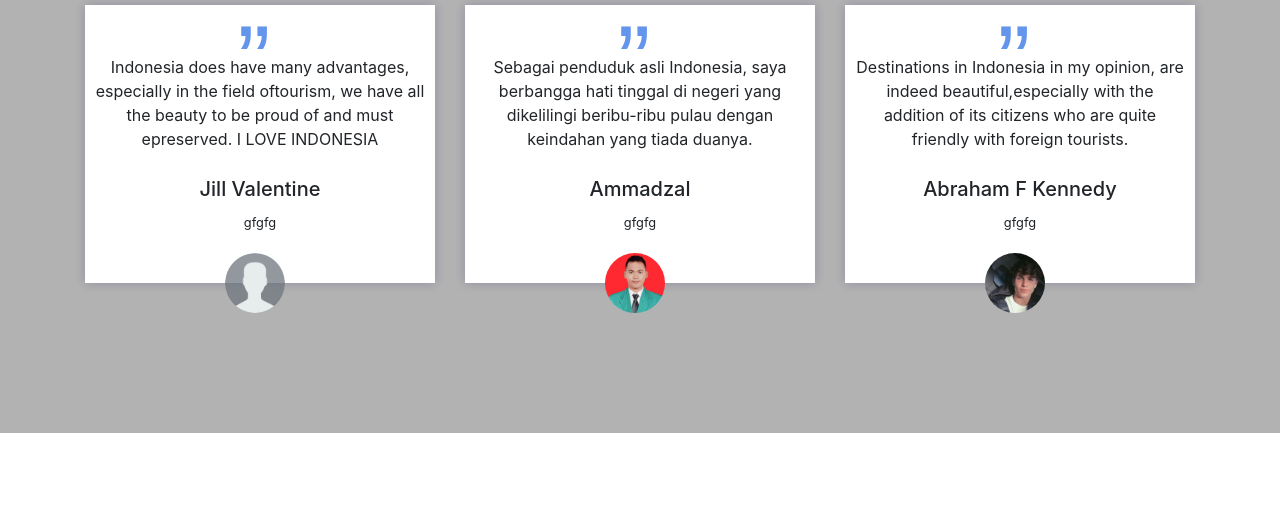
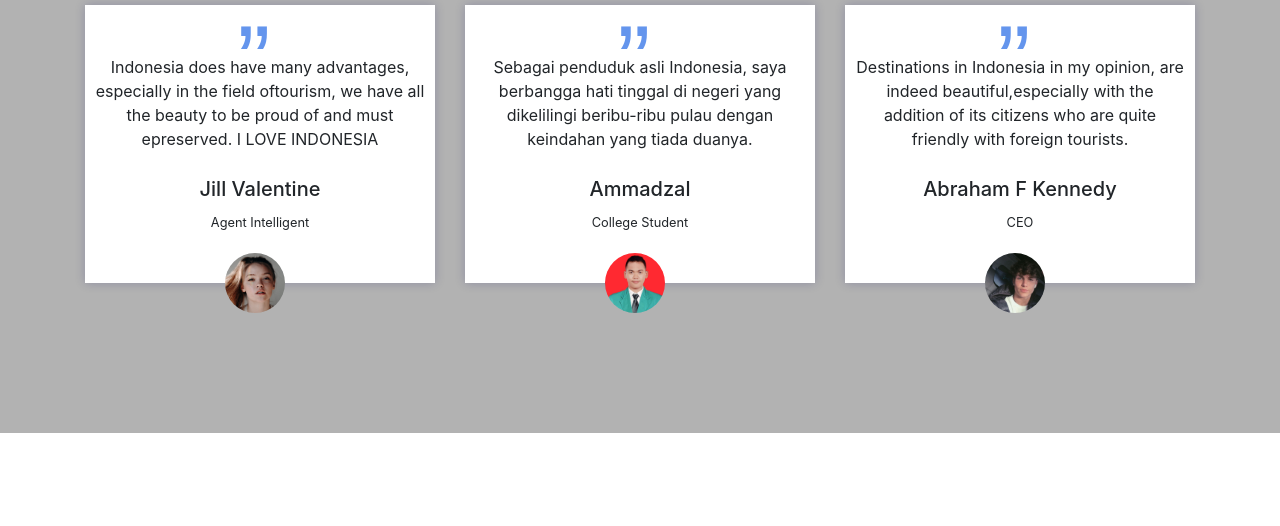
Before and after one commit to ahmadzal/web-pertama, a plain HTML site: page index.html in a window 1280 px wide. Shown: the part 1281-1807 px from the top of the page. Drawn offline with nearby package versions, Linux system fonts and the light colour scheme.

Commit message:
menambahkan teks

```diff
--- a/css/style.css
+++ b/css/style.css
@@ -165,6 +165,7 @@ h1 {
   width: 60px;
   height: 60px;
   border-radius: 50px;
+  object-fit: cover;
   position: relative;
   margin: -30px 0 20px 40%;
 }
--- a/js/index.js
+++ b/js/index.js
@@ -59,21 +59,21 @@ const userFeedback = [
     nama: "Jill Valentine",
     komentar:
       "Indonesia does have many advantages, especially in the field oftourism, we have all the beauty to be proud of and must epreserved. I LOVE INDONESIA",
-    pekerjaan: "gfgfg",
-    gambar: "profil.png",
+    pekerjaan: "Agent Intelligent",
+    gambar: "GIRL.jpg",
   },
   {
     nama: "Ammadzal",
     komentar:
       "Sebagai penduduk asli Indonesia, saya berbangga hati tinggal di negeri yang dikelilingi beribu-ribu pulau dengan keindahan yang tiada duanya.",
-    pekerjaan: "gfgfg",
+    pekerjaan: "College Student",
     gambar: "foto.jpeg",
   },
   {
     nama: "Abraham F Kennedy",
     komentar:
       "Destinations in Indonesia in my opinion, are indeed beautiful,especially with the addition of its citizens who are quite friendly with foreign tourists.",
-    pekerjaan: "gfgfg",
+    pekerjaan: "CEO",
     gambar: "bule.jpeg",
   },
 ];
```
Also changed, not shown: image/GIRL.jpg (added).
